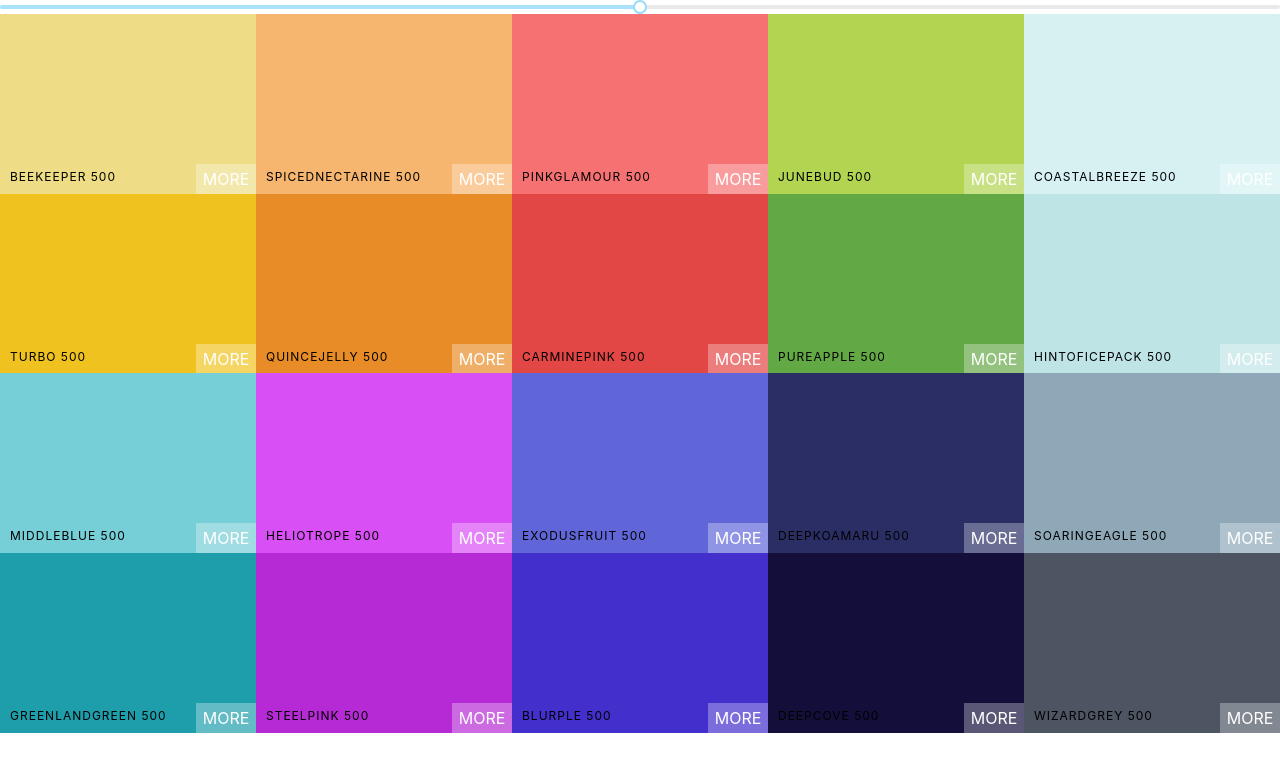
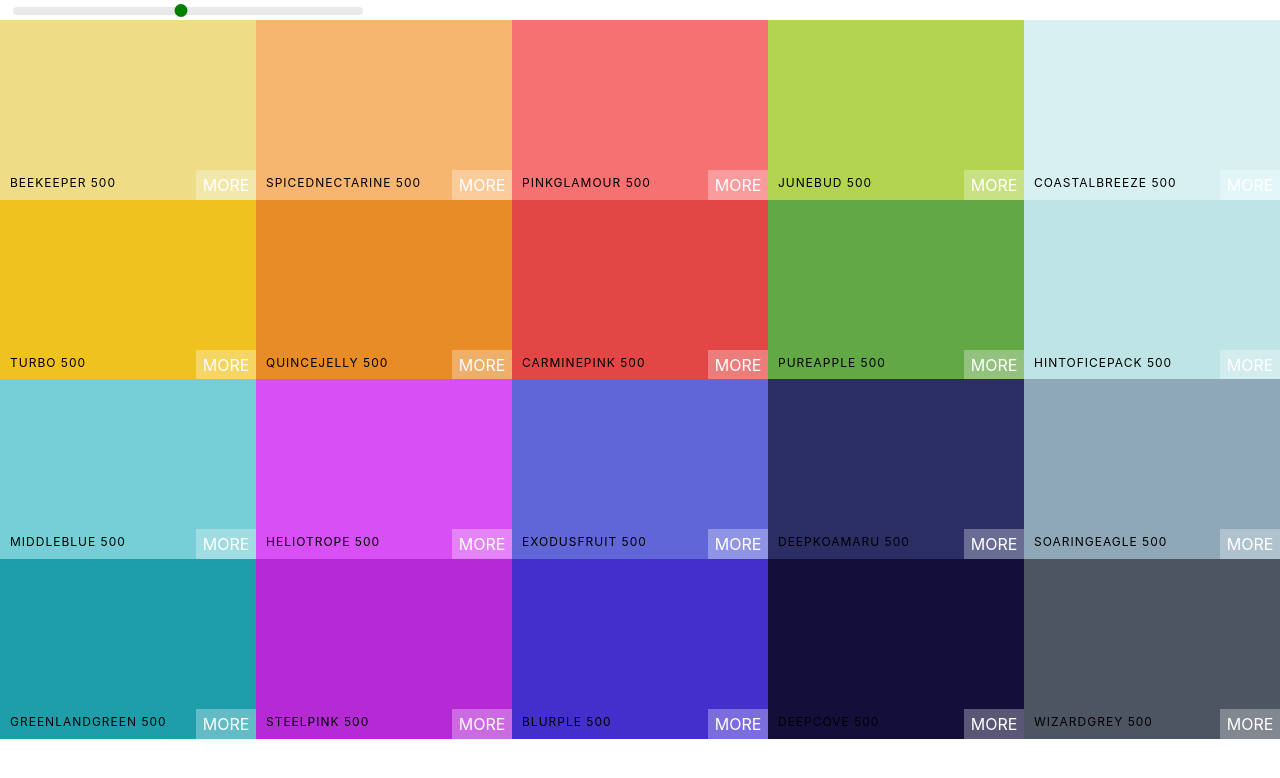
Before and after one commit to nehavjaiswal/ColorApp, a React (Create React App) app: page / in a window 1280 px wide. Shown: the top 778 px of the page. Built offline with nearby package versions, Linux system fonts and the light colour scheme.

Commit message:
Style Slide

```diff
--- a/src/Palette.css
+++ b/src/Palette.css
@@ -5,3 +5,33 @@
 .Palette-colors{
     height: 90%;
 }
+
+.Slider{
+    width: 350px;
+    margin: 0 13px;
+    display: inline-block;
+}
+
+/* track,rail, handle */
+
+.rc-slider-track{
+    background-color: transparent;
+}
+
+.rc-slider-rail{
+    height: 8px;
+}
+
+.rc-slider-handle,
+.rc-slider-handle:hover,
+.rc-slider-handle:active,
+.rc-slider-handle:focus{
+    background-color: green;
+    outline: none;
+    border: 2px solid green;
+    box-shadow: none;
+    width: 13px;
+    height: 13px;
+    margin-left: -7px;
+    margin-top: -3px;
+}
--- a/src/Palette.js
+++ b/src/Palette.js
@@ -22,6 +22,7 @@
         ))
         return(
             <div className="Palette">
+                <div className="Slider">
                     <SliderTooltip
                         defaultValue={level}
                         min = {100}
@@ -29,6 +30,8 @@
                         step = {100}
                         onAfterChange = {this.changeLevel}
                     />
+                </div>
+
                 <div className="Palette-colors">
                     {colorBoxs}
                 </div>
```
Lines whose indentation alone changed are shown as unchanged.
